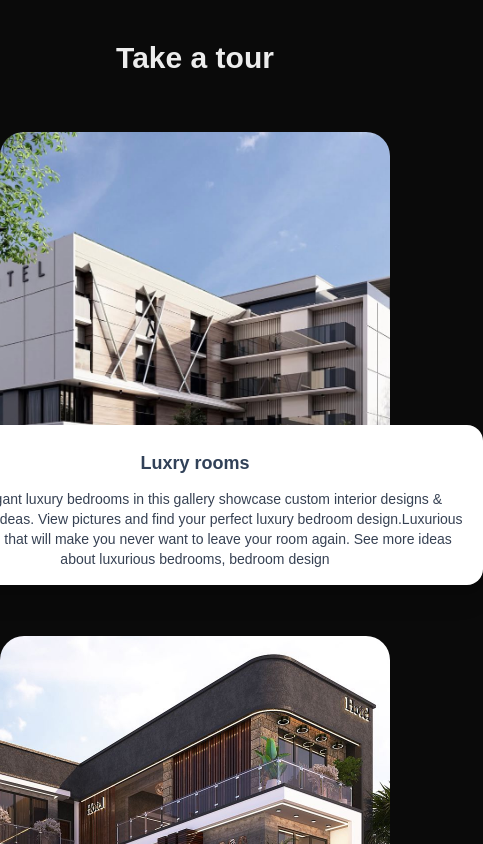
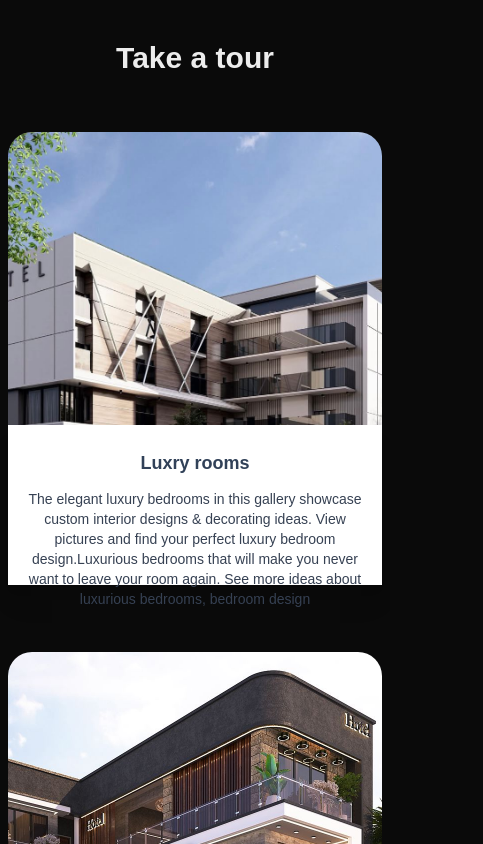
Before and after one commit to stpholise/comfort_hotel, a Next.js app: page /explore in a window 390 px wide. Shown: the part 860-1704 px from the top of the page, 483 px wide, since content can reach past the window. Built offline with nearby package versions, Linux system fonts and the light colour scheme.

Commit message:
update roomes page mobile view

```diff
--- a/app/explore/page.tsx
+++ b/app/explore/page.tsx
@@ -41,20 +41,20 @@ const Page = () => {
 
       <div className="">
         <h2 className="text-3xl font-bold text-center py-14"> Take a tour</h2>
-        <div className="">
+        <div className="px-2">
           {tour.map((item, i) => (
             <div
               key={i}
-              className="max-w-6xl h-100 mb-26 rounded-3xl  mx-auto relative "
+              className="max-w-6xl h-100 mb-30 sm:mb-26 rounded-3xl  mx-auto relative "
             >
               <Image
                 src={item.img}
                 alt="bg"
                 width={600}
                 height={400}
-                className="absolute inset-0 w-full h-full object-cover rounded-3xl "
+                className="sm:absolute inset-0 w-full h-full object-cover rounded-3xl "
               />
-              <div className=" w-xl h-40 rounded-2xl  shadow-xl  absolute -bottom-3/9 left-1/2 transform -translate-1/2 py-3 px-3 bg-white ">
+              <div className=" w-full sm:w-xl h-40 sm:rounded-2xl  shadow-xl  absolute -bottom-3/9 left-1/2 transform -translate-1/2 py-3 px-3 bg-white ">
                 <h3 className="text-center font-semibold text-lg py-3 text-slate-700">
                   {item.title}
                 </h3>
--- a/app/home/page.tsx
+++ b/app/home/page.tsx
@@ -54,7 +54,7 @@ const Page = () => {
       <div className=" bg-black/10 h-[calc(100vh-80px)] w-full relative ">
         <div className=" p-4 lg:grid grid-cols-2 max-w-6xl  mx-auto h-full ">
           <div className=" sm:absolute inset-0 sm:bg-black/20 lg:bg-transparent lg:static flex flex-col justify-center lg:items-start items-center gap-4 h-full lg:h-11/12  z-12">
-            <h2 className="font-pacifico text-5xl italic font-semibold">
+            <h2 className="font-pacifico sm:text-start text-center text-5xl italic font-semibold">
               Comfort Hotel
             </h2>
             <h3 className="font-courgette text-4xl italic font-medium text-amber-600 text-center sm:text-start">
--- a/app/rooms/page.tsx
+++ b/app/rooms/page.tsx
@@ -9,7 +9,7 @@ const page = () => {
     <div>
       <Hero />
 
-      <div className="max-w-6xl gap-6 mx-auto grid grid-cols-3 mt-18 mb-8">
+      <div className="max-w-6xl px-4 gap-8 sm:gap-6 flex flex-col  mx-auto md:grid md:grid-cols-3 mt-18 mb-8">
         {rooms.map((room, i) => (
           <div key={i} className=" bg-gray-200 shadow-sm rounded">
             <div className="">
```
